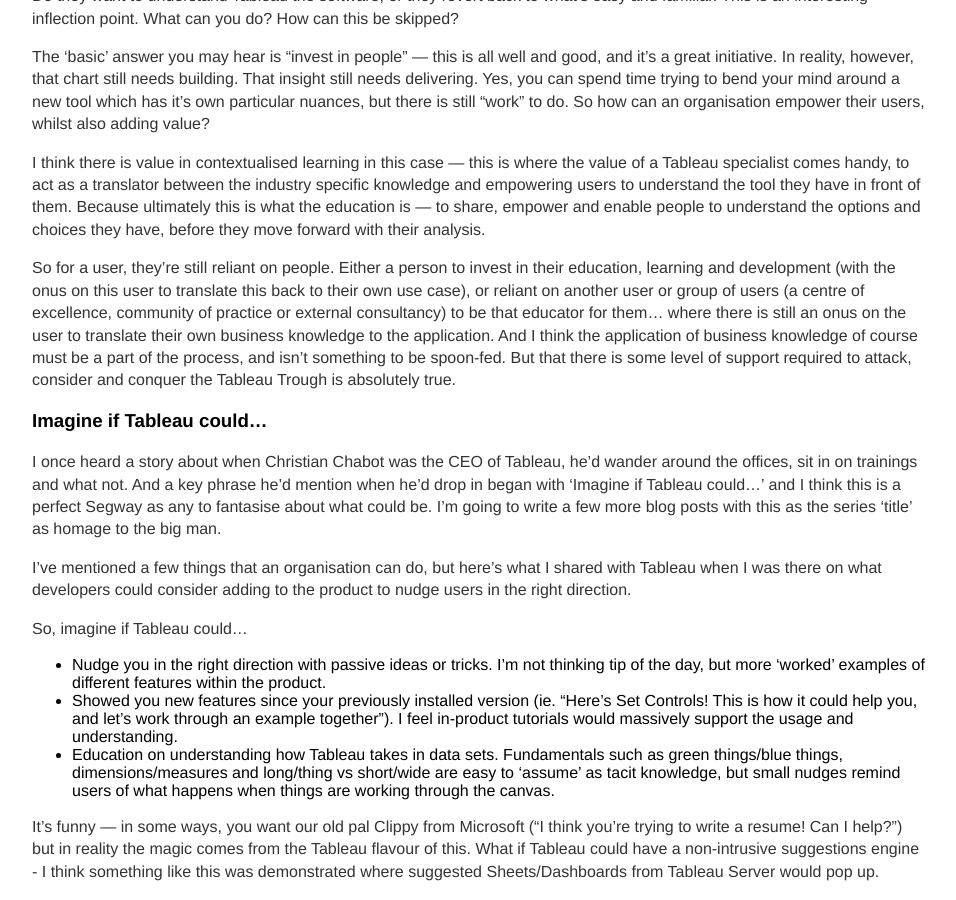
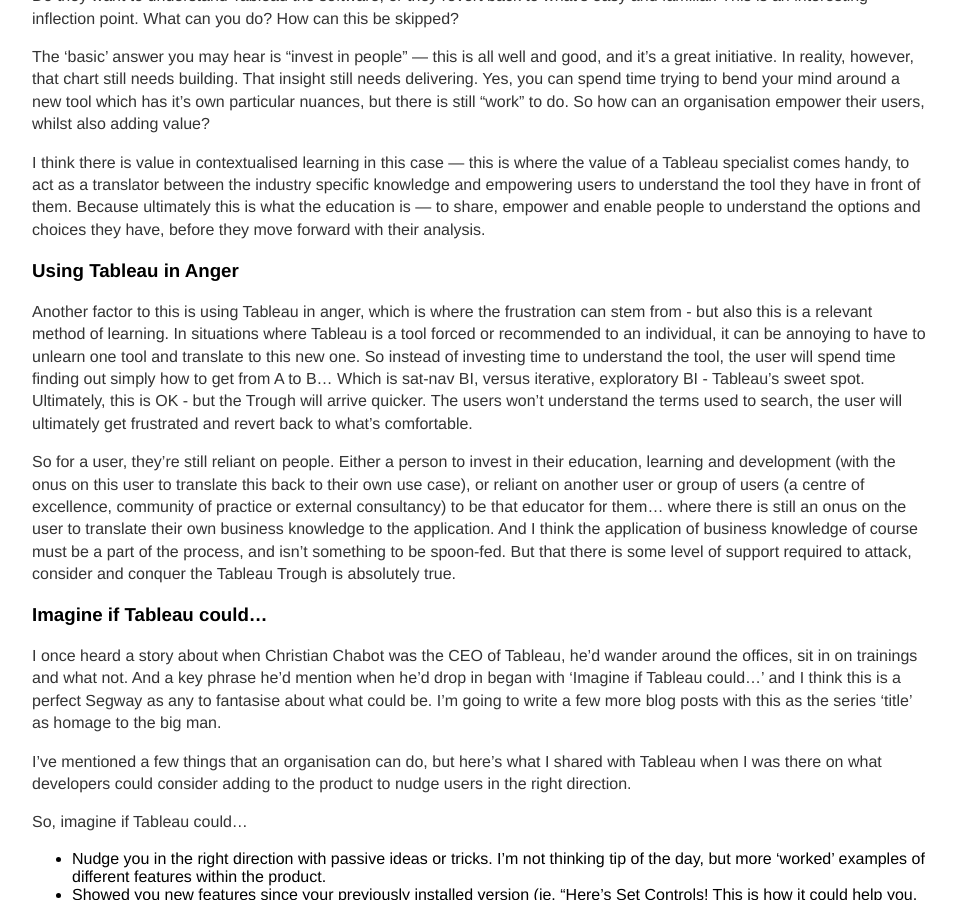
Before and after one commit to scribblr42/scribbles.github.io, a Jekyll site: the page built from _posts/2020-07-22-the-tableau-trough.md, in a window 1280 px wide and 900 px high, scrolled down 3214 px. Shown: the whole window, without its empty margins (160-1116 px from the left). Built offline with Jekyll 4.4.1, drawn with Linux system fonts in a browser that asks for light colours.

Commit message:
Update 2020-07-22-the-tableau-trough.md
edit to add a paragraph

```diff
--- a/_posts/2020-07-22-the-tableau-trough.md
+++ b/_posts/2020-07-22-the-tableau-trough.md
@@ -37,6 +37,9 @@
 
 I think there is value in contextualised learning in this case — this is where the value of a Tableau specialist comes handy, to act as a translator between the industry specific knowledge and empowering users to understand the tool they have in front of them. Because ultimately this is what the education is — to share, empower and enable people to understand the options and choices they have, before they move forward with their analysis.
 
+### Using Tableau in Anger
+Another factor to this is using Tableau in anger, which is where the frustration can stem from - but also this is a relevant method of learning. In situations where Tableau is a tool forced or recommended to an individual, it can be annoying to have to unlearn one tool and translate to this new one. So instead of investing time to understand the tool, the user will spend time finding out simply how to get from A to B... Which is sat-nav BI, versus iterative, exploratory BI - Tableau's sweet spot. Ultimately, this is OK - but the Trough will arrive quicker. The users won't understand the terms used to search, the user will ultimately get frustrated and revert back to what's comfortable.
+
 So for a user, they're still reliant on people. Either a person to invest in their education, learning and development (with the onus on this user to translate this back to their own use case), or reliant on another user or group of users (a centre of excellence, community of practice or external consultancy) to be that educator for them... where there is still an onus on the user to translate their own business knowledge to the application. And I think the application of business knowledge of course must be a part of the process, and isn't something to be spoon-fed. But that there is some level of support required to attack, consider and conquer the Tableau Trough is absolutely true.
 
 
```
